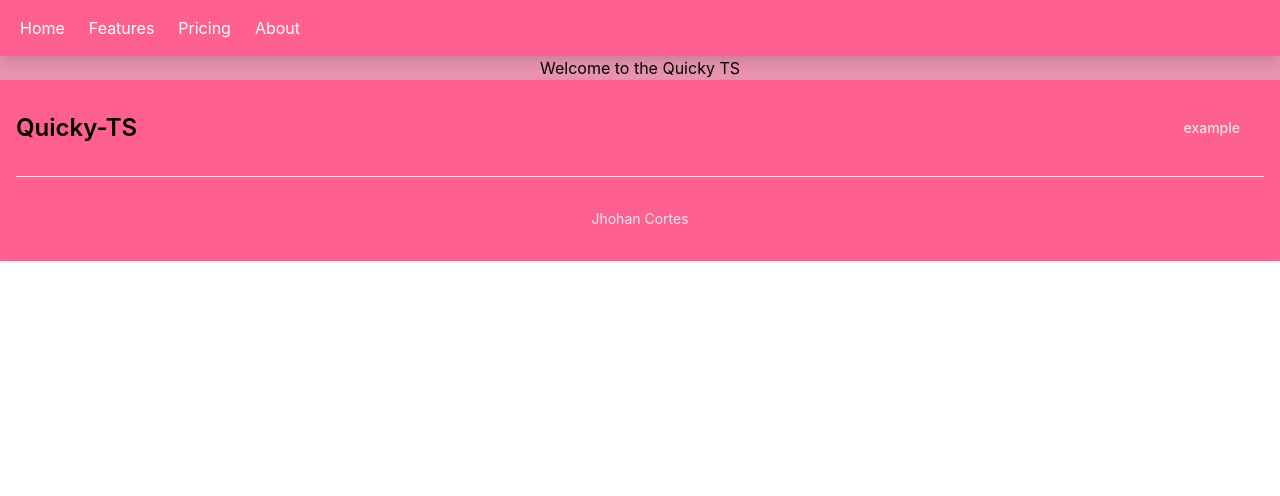
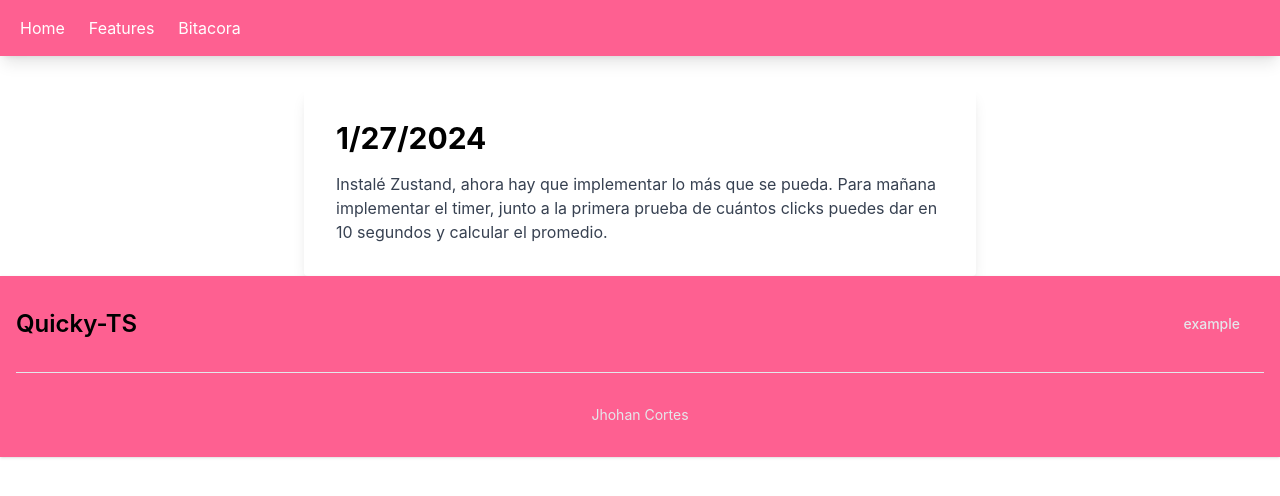
Before and after one commit to JhohanCortes/Quicky-TS, a React (Create React App) app: page /bitacora in a window 1280 px wide. Shown: the top 496 px of the page. Built offline with nearby package versions, Linux system fonts and the light colour scheme.

Commit message:
Zustand installed and Bitacota and Features added

```diff
--- a/package.json
+++ b/package.json
@@ -10,11 +10,14 @@
     "@types/node": "^16.18.74",
     "@types/react": "^18.2.48",
     "@types/react-dom": "^18.2.18",
+    "@types/react-router-dom": "^5.3.3",
     "react": "^18.2.0",
     "react-dom": "^18.2.0",
+    "react-router-dom": "^6.21.3",
     "react-scripts": "5.0.1",
     "typescript": "^4.9.5",
-    "web-vitals": "^2.1.4"
+    "web-vitals": "^2.1.4",
+    "zustand": "^4.5.0"
   },
   "scripts": {
     "start": "react-scripts start",
--- a/src/App.tsx
+++ b/src/App.tsx
@@ -1,14 +1,24 @@
-import Footer from "./components/Footer";
-import "./App.css";
-import Header from "./components/Header";
-import Home from "./components/Home";
+import React from 'react';
+import { BrowserRouter as Router, Route, Routes } from 'react-router-dom';
+import Footer from './components/Footer';
+import Header from './components/Header';
+import Home from './components/Home';
+import Bitacora from './components/Bitacota';
+import Features from './components/Features';
 
 function App() {
-  return <div className="text-center">
-    <Header/>
-    <Home/>
-    <Footer/>
-  </div>
+  return (
+    <div>
+      <Header />
+
+    <Routes>
+      <Route path="/bitacora" element={<Bitacora />} />
+      <Route path="" element={<Home/>}/>
+      <Route path="features" element={<Features/>}/>
+    </Routes>
+    <Footer />
+    </div>
+  );
 }
 
 export default App;
--- /dev/null
+++ b/src/components/Bitacota.tsx
@@ -0,0 +1,16 @@
+import React from 'react';
+
+const Bitacora: React.FC = () => {
+  return (
+    <div className="max-w-2xl mx-auto mt-8 p-8 bg-white rounded shadow-lg">
+      <h1 className="text-3xl font-bold mb-4">1/27/2024</h1>
+      <p className="text-gray-700">
+        Instalé Zustand, ahora hay que implementar lo más que se pueda. Para
+        mañana implementar el timer, junto a la primera prueba de cuántos clicks
+        puedes dar en 10 segundos y calcular el promedio.
+      </p>
+    </div>
+  );
+};
+
+export default Bitacora;
--- /dev/null
+++ b/src/components/ClicksPerSecond.tsx
@@ -0,0 +1,7 @@
+const ClicksPerSecond = () => {
+  return (
+    <div>ClicksPerSecond test</div>
+  )
+}
+
+export default ClicksPerSecond
--- /dev/null
+++ b/src/components/Features.tsx
@@ -0,0 +1,12 @@
+
+const Features = () => {
+  return (
+    <div className="max-w-2xl mx-auto mt-8 p-8 bg-white rounded shadow-lg">
+      <h1 className="text-3xl font-bold mb-4">1/27/2024</h1>
+      <p className="text-gray-700">Hacer funcional el timer, implementar la primera prueba de "clicks per second", calculando el promedio de los clicks</p>
+
+    </div>
+  )
+}
+
+export default Features
--- a/src/components/Header.tsx
+++ b/src/components/Header.tsx
@@ -1,3 +1,6 @@
+import { Link } from "react-router-dom";
+
+
 const Header = () => {
   return <div>
     {/* <!-- TW Elements is free under AGPL, with commercial license required for specific uses. See more details: https://tw-elements.com/license/ and contact us for queries at tailwind@mdbootstrap.com -->  */}
@@ -30,40 +33,23 @@ const Header = () => {
           className="mr-auto flex flex-col lg:flex-row"
           data-te-navbar-nav-ref>
           <li className="mb-4 lg:mb-0 lg:pr-2" data-te-nav-item-ref>
-            <a
+            <Link
               className="block transition duration-150 ease-in-out hover:text-neutral-700 focus:text-neutral-700 disabled:text-black/30 dark:hover:text-white dark:focus:text-white lg:p-2 [&.active]:text-black/90"
-              href="#!"
-              data-te-nav-link-ref
-              data-te-ripple-init
-              data-te-ripple-color="light"
-              >Home</a>
+              to=""
+              >Home</Link>
           </li>
           <li className="mb-4 lg:mb-0 lg:pr-2" data-te-nav-item-ref>
-            <a
+            <Link
               className="block transition duration-150 ease-in-out hover:text-neutral-700 focus:text-neutral-700 disabled:text-black/30 dark:hover:text-white dark:focus:text-white lg:p-2 [&.active]:text-black/90"
-              href="#!"
-              data-te-nav-link-ref
-              data-te-ripple-init
-              data-te-ripple-color="light"
-              >Features</a>
+              to="/features"
+
+              >Features</Link>
           </li>
           <li className="mb-4 lg:mb-0 lg:pr-2" data-te-nav-item-ref>
-            <a
+            <Link
               className="block transition duration-150 ease-in-out hover:text-neutral-700 focus:text-neutral-700 disabled:text-black/30 dark:hover:text-white dark:focus:text-white lg:p-2 [&.active]:text-black/90"
-              href="#!"
-              data-te-nav-link-ref
-              data-te-ripple-init
-              data-te-ripple-color="light"
-              >Pricing</a>
-          </li>
-          <li className="mb-2 lg:mb-0 lg:pr-2" data-te-nav-item-ref>
-            <a
-              className="block transition duration-150 ease-in-out hover:text-neutral-700 focus:text-neutral-700 disabled:text-black/30 dark:hover:text-white dark:focus:text-white lg:p-2 [&.active]:text-black/90"
-              href="#!"
-              data-te-nav-link-ref
-              data-te-ripple-init
-              data-te-ripple-color="light"
-              >About</a>
+              to="/bitacora"
+              >Bitacora</Link>
           </li>
         </ul>
       </div>
--- a/src/components/Home.tsx
+++ b/src/components/Home.tsx
@@ -1,9 +1,22 @@
+// import { count } from "console";
+// import { useCounterScore } from "../store/counterScore";
+
+import ClicksPerSecond from "./ClicksPerSecond"
+
+
 const Home = () => {
+
+  // const { increment, count } = useCounterScore()
+
+
   return (
     <div>
-      <h1 className="bg-secondary">Welcome to the Quicky TS</h1>
+      {/* <h1 className="bg-secondary">Welcome to the Quicky TS</h1>
+      <h1 className="bg-secondary">Counter: {count}</h1>
+      <div onClick={() => {increment(1)}}className="w-16 h-16 bg-accent rounded-full"></div> */}
+      <ClicksPerSecond/>
     </div>
-  )
-}
+  );
+};
 
-export default Home
+export default Home;
--- /dev/null
+++ b/src/components/Timer.tsx
@@ -0,0 +1,11 @@
+import { useTimer } from "../store/timer"
+
+const Timer = () => {
+
+const timer = useTimer( state => state.timer)
+  return (
+    <div>Timer: {timer}</div>
+  )
+}
+
+export default Timer
--- a/src/index.tsx
+++ b/src/index.tsx
@@ -1,15 +1,18 @@
-import React from 'react';
-import ReactDOM from 'react-dom/client';
-import './index.css';
-import App from './App';
-import reportWebVitals from './reportWebVitals';
+import React from "react";
+import ReactDOM from "react-dom/client";
+import "./index.css";
+import App from "./App";
+import reportWebVitals from "./reportWebVitals";
+import { BrowserRouter as Router } from "react-router-dom";
 
 const root = ReactDOM.createRoot(
-  document.getElementById('root') as HTMLElement
+  document.getElementById("root") as HTMLElement
 );
 root.render(
   <React.StrictMode>
-    <App />
+    <Router>
+      <App />
+    </Router>
   </React.StrictMode>
 );
 
--- /dev/null
+++ b/src/store/counterScore.ts
@@ -0,0 +1,13 @@
+import create from "zustand";
+
+interface CounterState {
+    count : number
+    increment : (value: number) => void
+}
+
+export const useCounterScore = create<CounterState>((set) => ({
+    count: 0,
+    increment: (value: number) => set(state => ({
+        count: state.count + value
+    }))
+}))
--- /dev/null
+++ b/src/store/timer.ts
@@ -0,0 +1,10 @@
+import { create } from "zustand";
+
+interface TimerState  {
+    timer: number
+}
+
+
+export const useTimer = create<TimerState>(() => ({
+    timer: 10
+}))
```
Also changed, not shown: 1 other file (tests, documents, lock files or other folders).
